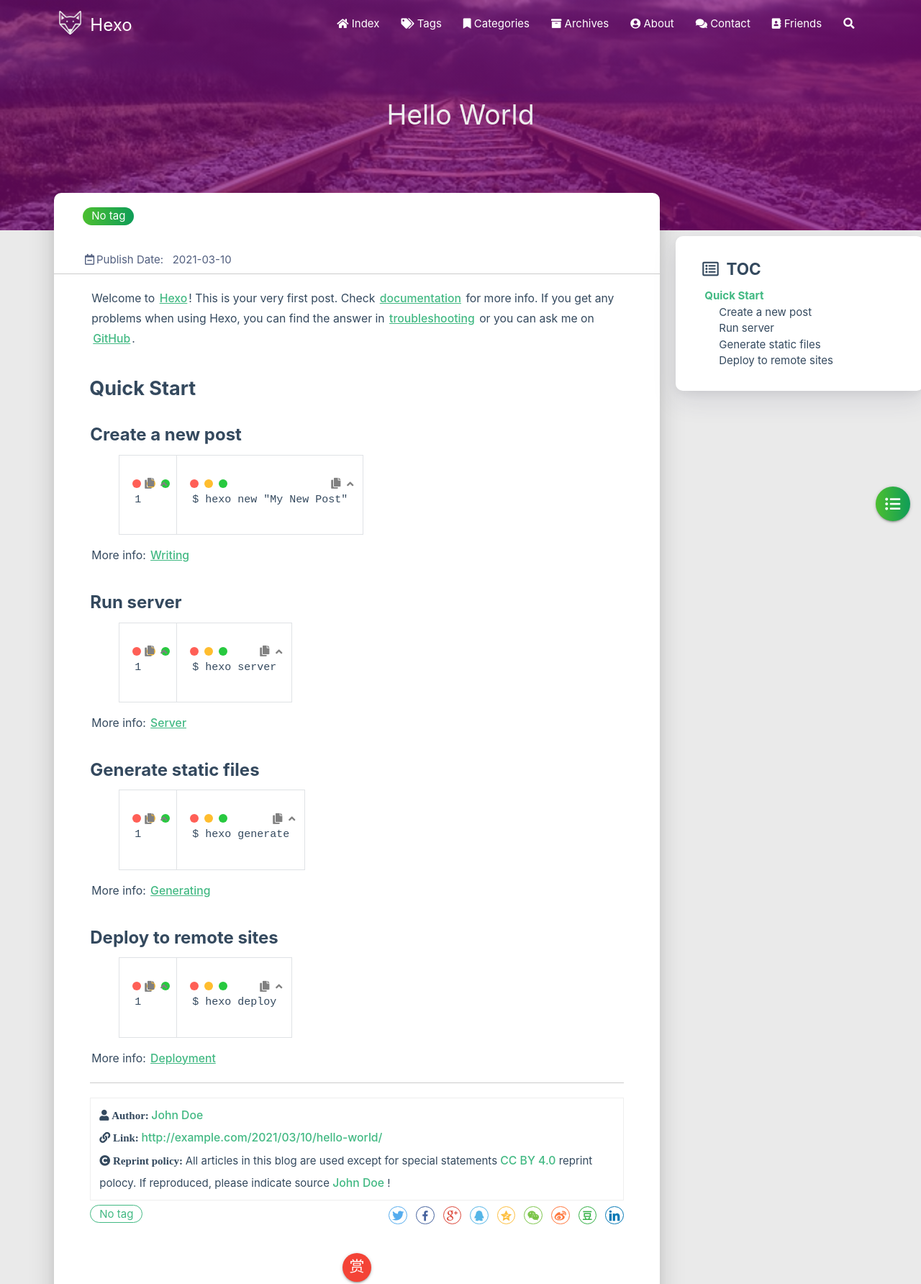
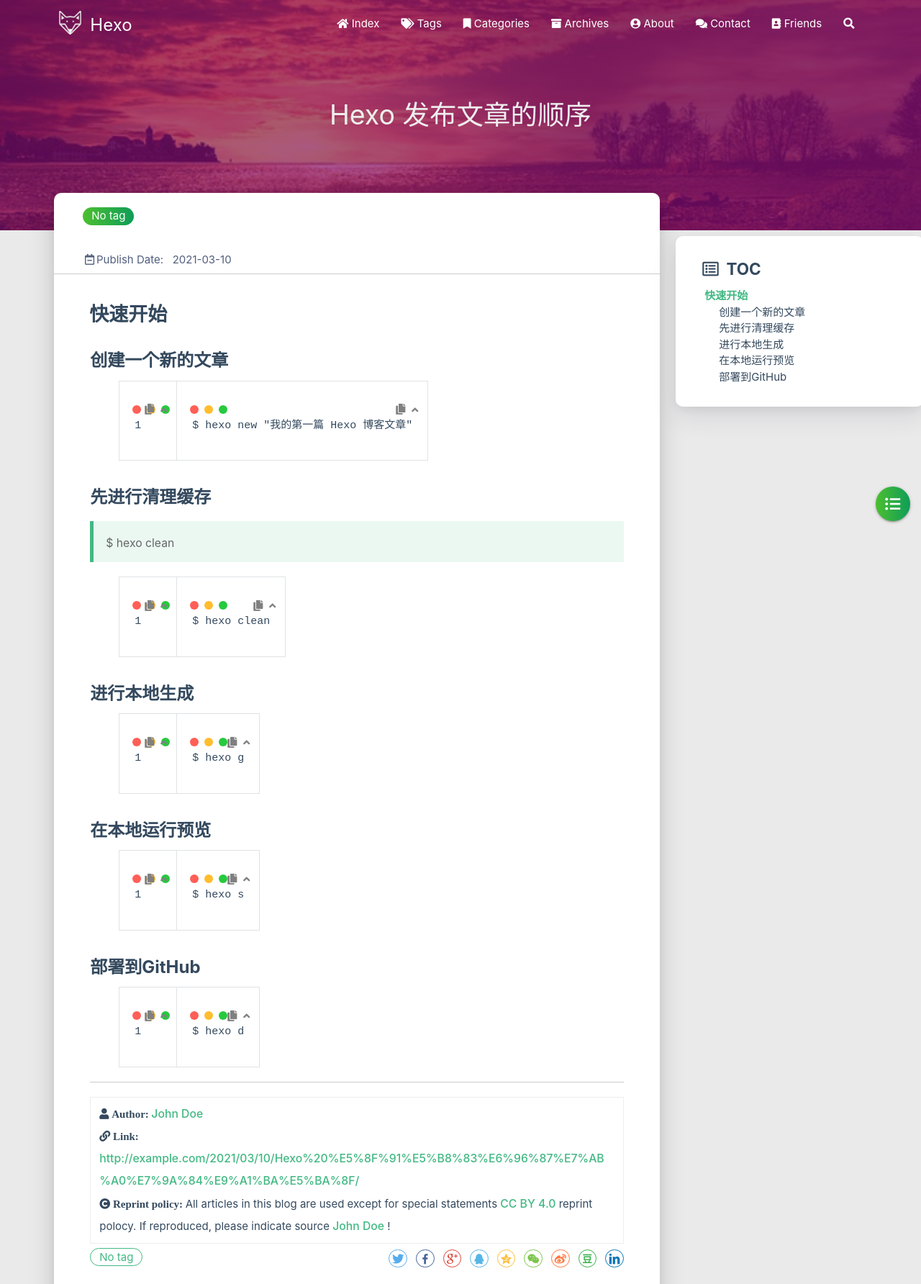
Before and after one commit to 1349621303/1349621303.github.io, a plain HTML site: page 2021/03/10/Hexo 发布文章的顺序/index.html in a window 1280 px wide. Shown: the top 1784 px of the page at 72% size. Drawn offline with Linux system fonts and the light colour scheme; some packages are replaced by stand-ins of ours; no server answers; a script that the page names is missing.

Commit message:
Site updated: 2021-03-10 14:09:13

```diff
--- a/2021/03/10/hello-world/index.html
+++ b/2021/03/10/Hexo 发布文章的顺序/index.html
@@ -4,7 +4,7 @@
 
 <head>
     <meta charset="utf-8">
-    <meta name="keywords" content="Hello World, Hexo">
+    <meta name="keywords" content="Hexo 发布文章的顺序, Hexo">
     <meta name="description" content="">
     <meta http-equiv="X-UA-Compatible" content="IE=edge">
     <meta name="viewport" content="width=device-width, initial-scale=1.0, user-scalable=no">
@@ -16,7 +16,7 @@
     <!-- Global site tag (gtag.js) - Google Analytics -->
 
 
-    <title>Hello World | Hexo</title>
+    <title>Hexo 发布文章的顺序 | Hexo</title>
     <link rel="icon" type="image/png" href="/favicon.png">
 
     <link rel="stylesheet" type="text/css" href="/libs/awesome/css/all.css">
@@ -310,12 +310,12 @@
 
 
 
-<div class="bg-cover pd-header post-cover" style="background-image: url('/medias/featureimages/12.jpg')">
+<div class="bg-cover pd-header post-cover" style="background-image: url('/medias/featureimages/14.jpg')">
     <div class="container" style="right: 0px;left: 0px;">
         <div class="row">
             <div class="col s12 m12 l12">
                 <div class="brand">
-                    <h1 class="description center-align post-title">Hello World</h1>
+                    <h1 class="description center-align post-title">Hexo 发布文章的顺序</h1>
                 </div>
             </div>
         </div>
@@ -464,19 +464,18 @@
 
         <div class="card-content article-card-content">
             <div id="articleContent">
-                <p>Welcome to <a target="_blank" rel="noopener" href="https://hexo.io/">Hexo</a>! This is your very first post. Check <a target="_blank" rel="noopener" href="https://hexo.io/docs/">documentation</a> for more info. If you get any problems when using Hexo, you can find the answer in <a target="_blank" rel="noopener" href="https://hexo.io/docs/troubleshooting.html">troubleshooting</a> or you can ask me on <a target="_blank" rel="noopener" href="https://github.com/hexojs/hexo/issues">GitHub</a>.</p>
-<h2 id="Quick-Start"><a href="#Quick-Start" class="headerlink" title="Quick Start"></a>Quick Start</h2><h3 id="Create-a-new-post"><a href="#Create-a-new-post" class="headerlink" title="Create a new post"></a>Create a new post</h3><figure class="highlight bash"><table><tr><td class="gutter"><pre><span class="line">1</span><br></pre></td><td class="code"><pre><span class="line">$ hexo new <span class="string">&quot;My New Post&quot;</span></span><br></pre></td></tr></table></figure>
+                <h2 id="快速开始"><a href="#快速开始" class="headerlink" title="快速开始"></a>快速开始</h2><h3 id="创建一个新的文章"><a href="#创建一个新的文章" class="headerlink" title="创建一个新的文章"></a>创建一个新的文章</h3><figure class="highlight bash"><table><tr><td class="gutter"><pre><span class="line">1</span><br></pre></td><td class="code"><pre><span class="line">$ hexo new <span class="string">&quot;我的第一篇 Hexo 博客文章&quot;</span></span><br></pre></td></tr></table></figure>
 
-<p>More info: <a target="_blank" rel="noopener" href="https://hexo.io/docs/writing.html">Writing</a></p>
-<h3 id="Run-server"><a href="#Run-server" class="headerlink" title="Run server"></a>Run server</h3><figure class="highlight bash"><table><tr><td class="gutter"><pre><span class="line">1</span><br></pre></td><td class="code"><pre><span class="line">$ hexo server</span><br></pre></td></tr></table></figure>
+<h3 id="先进行清理缓存"><a href="#先进行清理缓存" class="headerlink" title="先进行清理缓存"></a>先进行清理缓存</h3><blockquote>
+<p>$ hexo clean</p>
+</blockquote>
+<figure class="highlight bash"><table><tr><td class="gutter"><pre><span class="line">1</span><br></pre></td><td class="code"><pre><span class="line">$ hexo clean</span><br></pre></td></tr></table></figure>
 
-<p>More info: <a target="_blank" rel="noopener" href="https://hexo.io/docs/server.html">Server</a></p>
-<h3 id="Generate-static-files"><a href="#Generate-static-files" class="headerlink" title="Generate static files"></a>Generate static files</h3><figure class="highlight bash"><table><tr><td class="gutter"><pre><span class="line">1</span><br></pre></td><td class="code"><pre><span class="line">$ hexo generate</span><br></pre></td></tr></table></figure>
+<h3 id="进行本地生成"><a href="#进行本地生成" class="headerlink" title="进行本地生成"></a>进行本地生成</h3><figure class="highlight bash"><table><tr><td class="gutter"><pre><span class="line">1</span><br></pre></td><td class="code"><pre><span class="line">$ hexo g</span><br></pre></td></tr></table></figure>
 
-<p>More info: <a target="_blank" rel="noopener" href="https://hexo.io/docs/generating.html">Generating</a></p>
-<h3 id="Deploy-to-remote-sites"><a href="#Deploy-to-remote-sites" class="headerlink" title="Deploy to remote sites"></a>Deploy to remote sites</h3><figure class="highlight bash"><table><tr><td class="gutter"><pre><span class="line">1</span><br></pre></td><td class="code"><pre><span class="line">$ hexo deploy</span><br></pre></td></tr></table></figure>
+<h3 id="在本地运行预览"><a href="#在本地运行预览" class="headerlink" title="在本地运行预览"></a>在本地运行预览</h3><figure class="highlight bash"><table><tr><td class="gutter"><pre><span class="line">1</span><br></pre></td><td class="code"><pre><span class="line">$ hexo s</span><br></pre></td></tr></table></figure>
 
-<p>More info: <a target="_blank" rel="noopener" href="https://hexo.io/docs/one-command-deployment.html">Deployment</a></p>
+<h3 id="部署到GitHub"><a href="#部署到GitHub" class="headerlink" title="部署到GitHub"></a>部署到GitHub</h3><figure class="highlight bash"><table><tr><td class="gutter"><pre><span class="line">1</span><br></pre></td><td class="code"><pre><span class="line">$ hexo d</span><br></pre></td></tr></table></figure>
 
 
             </div>
@@ -503,7 +502,7 @@
                     </i>
                 </span>
                 <span class="reprint-info">
-                    <a href="http://example.com/2021/03/10/hello-world/">http://example.com/2021/03/10/hello-world/</a>
+                    <a href="http://example.com/2021/03/10/Hexo%20%E5%8F%91%E5%B8%83%E6%96%87%E7%AB%A0%E7%9A%84%E9%A1%BA%E5%BA%8F/">http://example.com/2021/03/10/Hexo%20%E5%8F%91%E5%B8%83%E6%96%87%E7%AB%A0%E7%9A%84%E9%A1%BA%E5%BA%8F/</a>
                 </span>
             </div>
             <div class="reprint__notice">
@@ -749,13 +748,13 @@
                 Current&nbsp;<i class="far fa-dot-circle"></i>
             </div>
             <div class="card">
-                <a href="/2021/03/10/hello-world/">
+                <a href="/2021/03/10/Hexo%20%E5%8F%91%E5%B8%83%E6%96%87%E7%AB%A0%E7%9A%84%E9%A1%BA%E5%BA%8F/">
                     <div class="card-image">
 
 
-                        <img src="/medias/featureimages/12.jpg" class="responsive-img" alt="Hello World">
+                        <img src="/medias/featureimages/14.jpg" class="responsive-img" alt="Hexo 发布文章的顺序">
 
-                        <span class="card-title">Hello World</span>
+                        <span class="card-title">Hexo 发布文章的顺序</span>
                     </div>
                 </a>
                 <div class="card-content article-content">
```
Also changed, not shown: 2021/03/10/my-first-blog/index.html (+3 -3 lines), archives/2021/03/index.html (+13 -4 lines), archives/2021/index.html (+13 -4 lines), archives/index.html (+13 -4 lines), index.html (+13 -4 lines).
